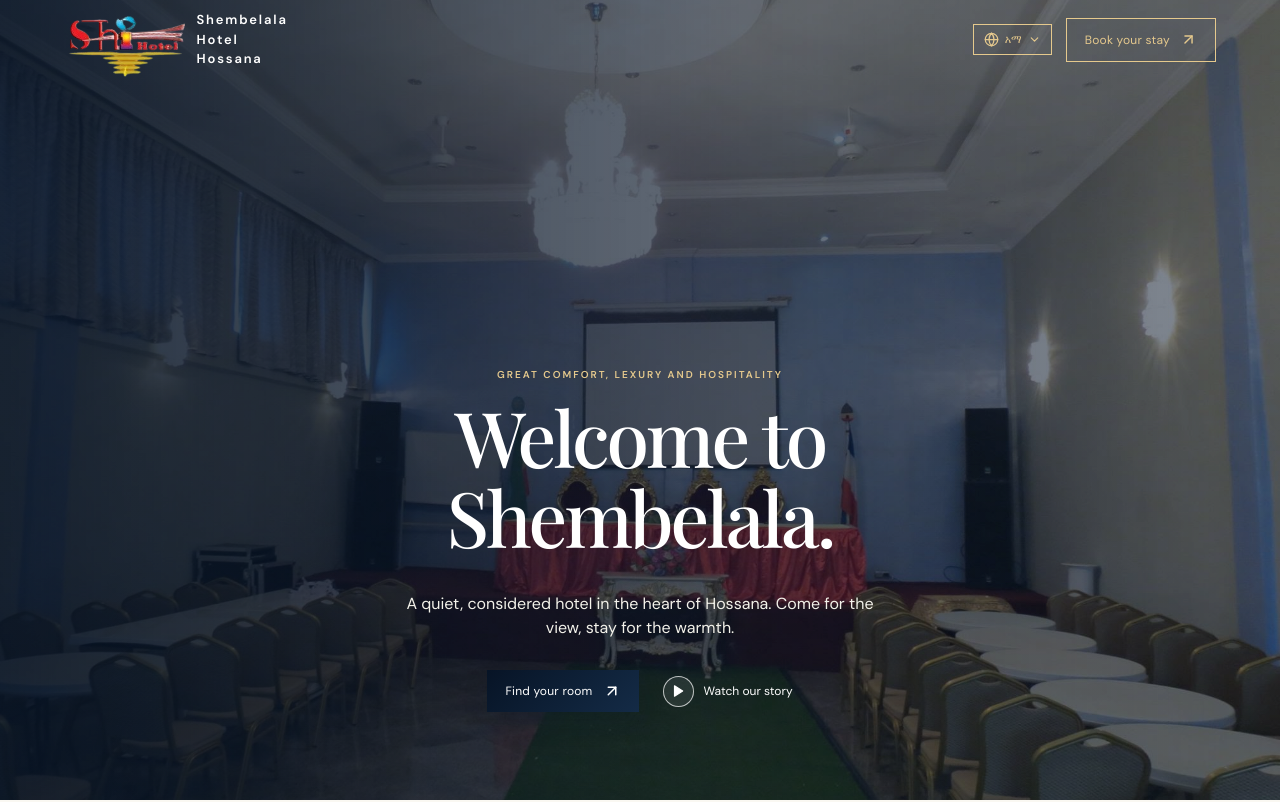
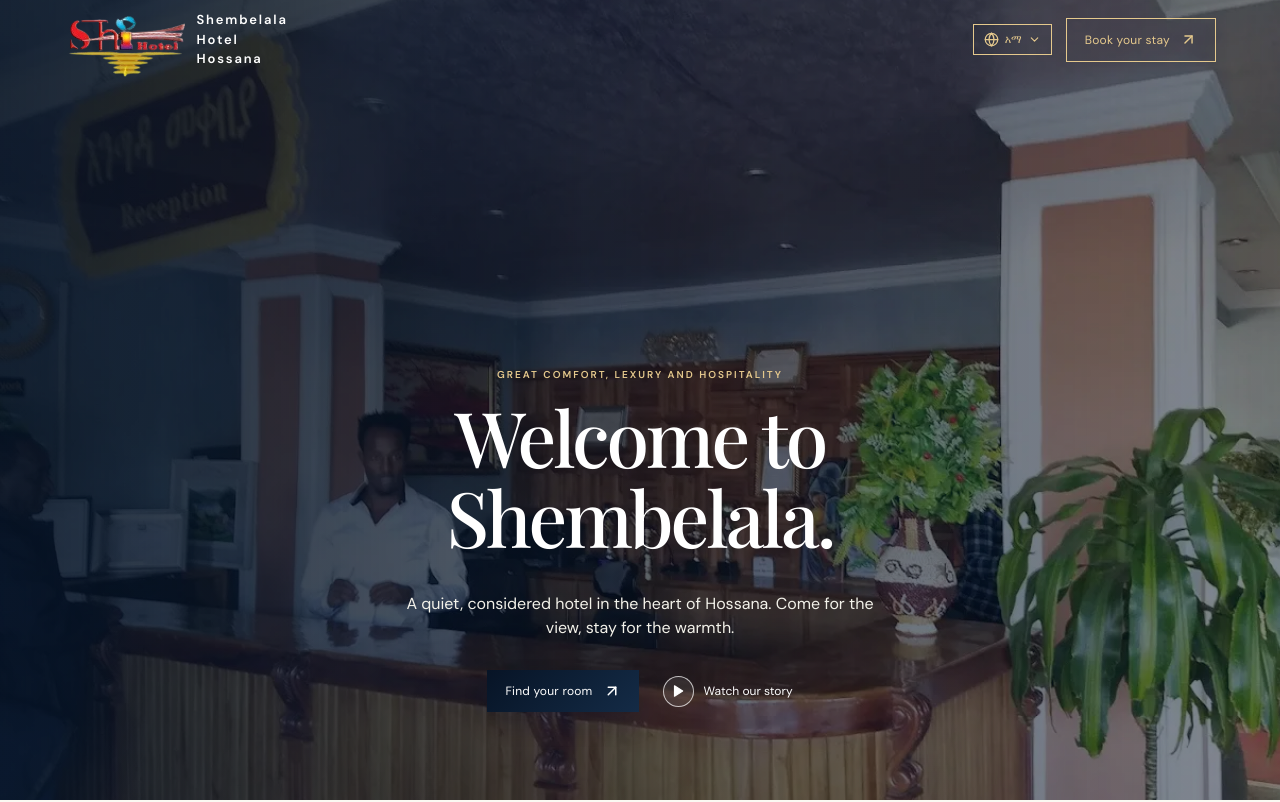
Before and after one commit to kallSTONE/shambelala-hotel, a React (Vite) app: page / in a window 1280 px wide. Shown: the top 802 px of the page. Built offline with nearby package versions, Linux system fonts and the light colour scheme; a web font is replaced by a local one.

Commit message:
Fix Image n

```diff
--- a/src/pages/Home.tsx
+++ b/src/pages/Home.tsx
@@ -51,9 +51,8 @@
 
 
 const heroImages = [
-  { desktop: photos.heroAlternate, mobile: photos.heroAlternateMobile },
+  { desktop: photos.heroThird, mobile: photos.heroThirdMobile },
   { desktop: photos.hero, mobile: photos.heroMobile },
-  { desktop: photos.heroThird, mobile: photos.heroThirdMobile },
   { desktop: photos.heroAlternate, mobile: photos.heroAlternateMobile },
   { desktop: photos.heroFourth, mobile: photos.heroFourthMobile },
   { desktop: photos.heroFifth, mobile: photos.heroFifthMobile },
```
